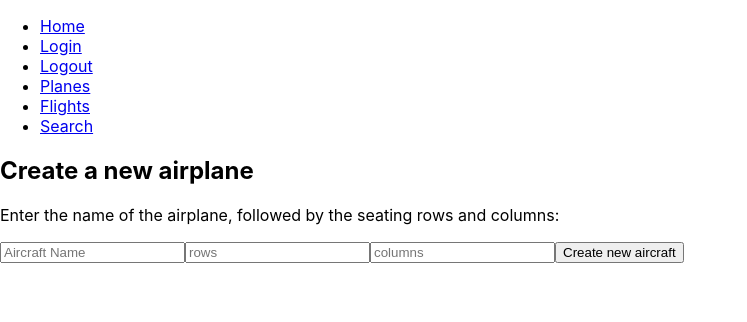
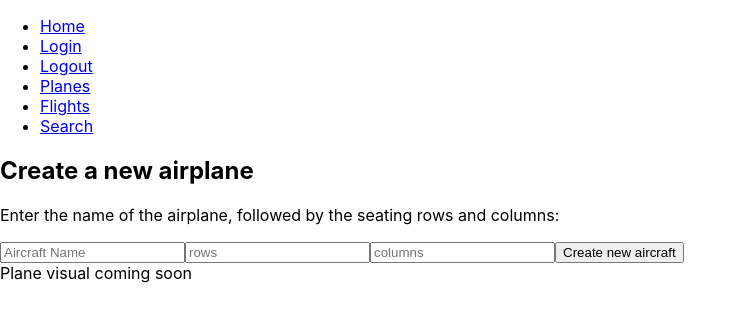
Before and after one commit to Anchorite1001/Ken-air-client, a React (Create React App) app: page /airplanes in a window 1280 px wide. Shown: the top 322 px of the page, without its empty margins (0-747 px from the left). Built offline with nearby package versions, Linux system fonts and the light colour scheme.

Commit message:
removed plane visual table structure

```diff
--- a/package.json
+++ b/package.json
@@ -11,6 +11,7 @@
     "react-dom": "^17.0.1",
     "react-router-dom": "^5.2.0",
     "react-scripts": "4.0.2",
+    "react-table": "^7.6.3",
     "web-vitals": "^1.1.0"
   },
   "scripts": {
--- a/src/components/PlaneCreate.js
+++ b/src/components/PlaneCreate.js
@@ -1,6 +1,7 @@
 import React, {Component} from 'react';
 import PlaneLayout from './PlaneLayout';
 import axios from 'axios';
+import PlaneVisual from './PlaneVisual';
 
 const SERVER_URL = 'http://localhost:3000/airplanes.json';
 
@@ -31,6 +32,7 @@ class PlaneCreate extends Component {
       <div>
       <h2>Create a new airplane</h2>
         <PlaneLayout onSubmit={this.saveAirplane} />
+        <PlaneVisual />
       </div>
     )
   }
--- a/src/components/PlaneLayout.js
+++ b/src/components/PlaneLayout.js
@@ -29,9 +29,9 @@ class PlaneLayout extends Component {
 
   _handleSubmit(event) {
     event.preventDefault(); //prevent form being submitted
-    this.props.onSubmit(this.state.name)
+    this.props.onSubmit(this.state.name);
     this.props.onSubmit(this.state.cols);
-    this.props.onSubmit(this.state.rows)
+    this.props.onSubmit(this.state.rows);
   }
 
   render() {
--- a/src/components/PlaneVisual.js
+++ b/src/components/PlaneVisual.js
@@ -1 +1,13 @@
-import React, {Components} from 'react';
+import React, {Component} from 'react';
+
+class PlaneVisual extends Component {
+  render() {
+    return (
+      <div>
+        Plane visual coming soon
+      </div>
+    );
+  }
+}
+
+export default PlaneVisual;
```
Also changed, not shown: 1 other file (tests, documents, lock files or other folders).
